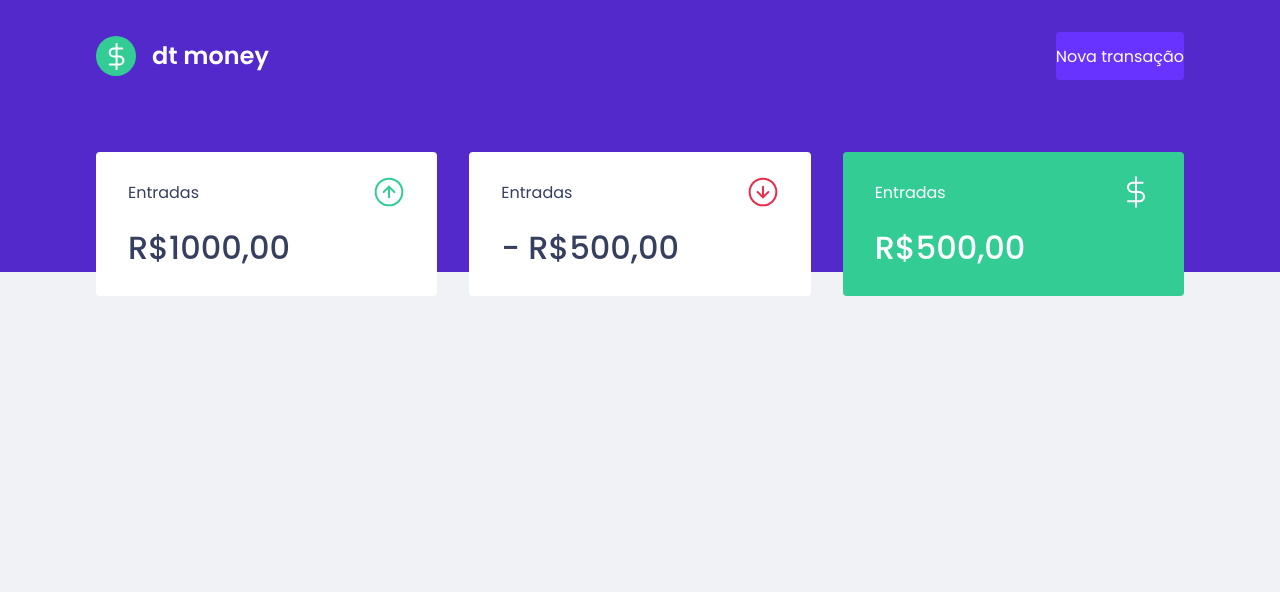
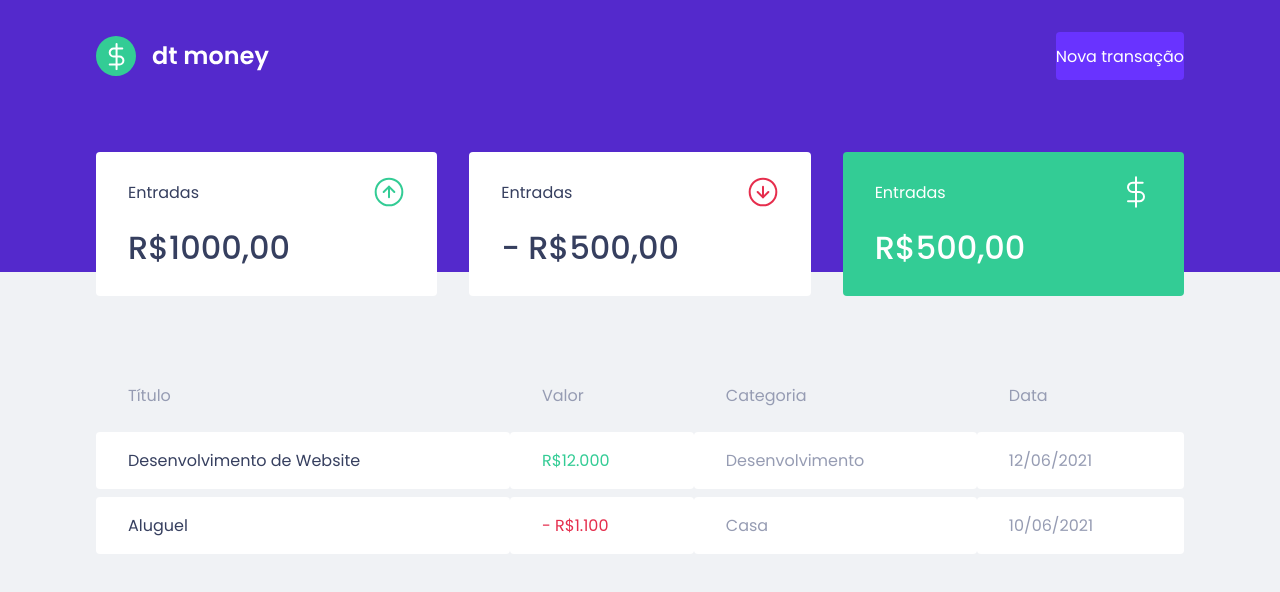
Before and after one commit to dwyvid1/ignite-bootcamp, a React (Create React App) app in the folder reactjs/chapter2/02-dtmoney/: page / in a window 1280 px wide. Shown: the top 592 px of the page. Built offline with nearby package versions, Linux system fonts and the light colour scheme.

Commit message:
Component: TransactionsTable

```diff
--- a/reactjs/chapter2/02-dtmoney/src/components/Dashboard/index.tsx
+++ b/reactjs/chapter2/02-dtmoney/src/components/Dashboard/index.tsx
@@ -1,10 +1,12 @@
 import { Summary } from '../Summary'
 import { Container } from './styles'
+import { TransactionsTable } from '../TransactionsTable'
 
 export function Dashboard() {
     return (
         <Container>
             <Summary />
+            <TransactionsTable />
         </Container>
     )
 }
--- /dev/null
+++ b/reactjs/chapter2/02-dtmoney/src/components/TransactionsTable/index.tsx
@@ -0,0 +1,34 @@
+import { Container } from "./styles";
+
+export function TransactionsTable() {
+    return (
+        <Container>
+            <table>
+                <tr>
+                    <th>Título</th>
+                    <th>Valor</th>
+                    <th>Categoria</th>
+                    <th>Data</th>
+                </tr>
+
+                <tbody>
+                    <tr>
+                        <td>Desenvolvimento de Website</td>
+                        <td className="deposit">R$12.000</td>
+                        <td>Desenvolvimento</td>
+                        <td>12/06/2021</td>
+                    </tr>
+                </tbody>
+
+                <tbody>
+                    <tr>
+                        <td>Aluguel</td>
+                        <td className="withdraw">- R$1.100</td>
+                        <td>Casa</td>
+                        <td>10/06/2021</td>
+                    </tr>
+                </tbody>
+            </table>
+        </Container>
+    )
+}
--- /dev/null
+++ b/reactjs/chapter2/02-dtmoney/src/components/TransactionsTable/styles.ts
@@ -0,0 +1,38 @@
+import styled from "styled-components";
+
+export const Container = styled.div`
+    margin-top: 4rem;
+
+    table {
+        width: 100%;
+        border-spacing: 0 0.5rem;
+
+        th {
+            color: var(--text-body);
+            font-weight: 400;
+            padding: 1rem 2rem;
+            text-align: left;
+            line-height: 1.5rem;
+        }
+
+        td {
+            padding: 1rem 2rem;
+            border: 0;
+            background: var(--shape);
+            color: var(--text-body);
+            border-radius: 0.25rem;
+
+            &:first-child {
+                color: var(--text-title);
+            }
+
+            &.deposit {
+                color: var(--green);
+            }
+
+            &.withdraw {
+                color: var(--red);
+            }
+        }
+    }
+`;
--- a/reactjs/chapter2/02-dtmoney/src/styles/global.ts
+++ b/reactjs/chapter2/02-dtmoney/src/styles/global.ts
@@ -8,6 +8,7 @@
         --blue: #5429CC;
         --blue-light: #6933FF;
         --text-title: #363F5F;
+        --text-body: #969CB3;
         --shape: #FFFFFF;
     }
 
```
